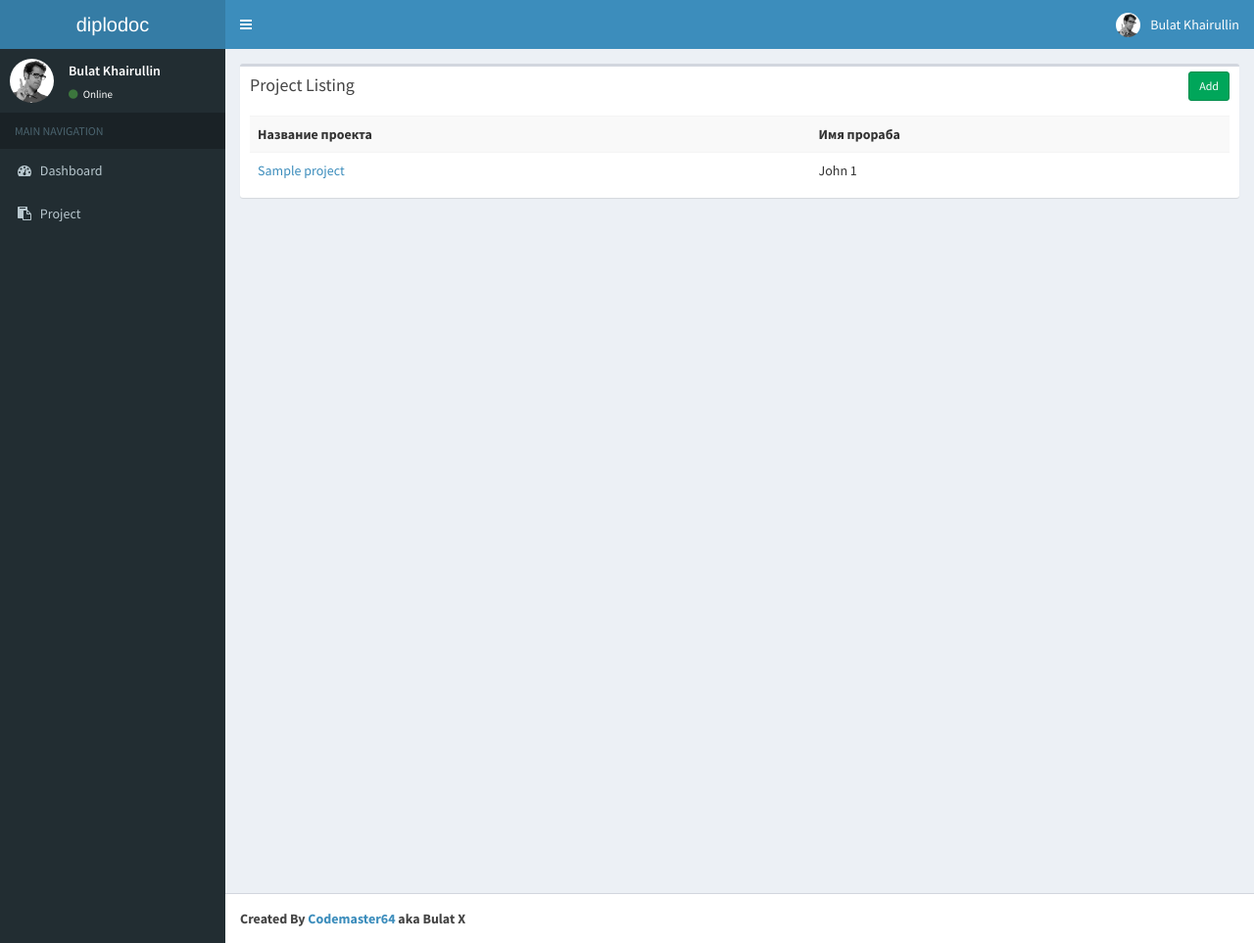
After one commit to Khayrullin/diplodocMain, a CodeIgniter app: page /database/project/get_employers_projects in a window 1280 px wide. The commit adds this page. Shown: the whole page at 98% size. Run offline with CodeIgniter, Linux system fonts and the light colour scheme; tables that the repository leaves empty or names only in its code hold one stand-in row (values such as "Sample post").

Commit message:
Небольшие изменения механики

```diff
--- a/application/controllers/Project.php
+++ b/application/controllers/Project.php
@@ -4,7 +4,8 @@
  * www.crudigniter.com
  */
 
-class Project extends CI_Controller{
+class Project extends CI_Controller
+{
     function __construct()
     {
         parent::__construct();
@@ -18,19 +19,39 @@ class Project extends CI_Controller{
     {
         $data['project'] = $this->Project_model->get_all_project();
 
+        $this->load->model('Manager_model');
+        $data['manager'] = $this->Manager_model->get_all_manager();
+
         $data['_view'] = 'project/index';
-        $this->load->view('layouts/main',$data);
+        $this->load->view('layouts/main', $data);
     }
+
+    function get_employers_projects()
+    {
+        $employer_id = "1";
+        $data['project'] = $this->Project_model->get_employers_projects($employer_id);
+
+        $this->load->model('Manager_model');
+        $data['manager'] = $this->Manager_model->get_all_manager();
+
+
+        $data['_view'] = 'project/employers_projects';
+        $this->load->view('layouts/main', $data);
+    }
+
 
     function get_detail($id)
     {
         $data['project'] = $this->Project_model->get_project($id);
+        $this->load->model('Status_model');
+        $data['status'] = $this->Status_model->get_all_status();
+
 
         $this->load->model('Task_model');
         $data['task'] = $this->Task_model->get_projects_task($id);
 
         $data['_view'] = 'project/detail';
-        $this->load->view('layouts/main',$data);
+        $this->load->view('layouts/main', $data);
     }
 
     /*
@@ -38,8 +59,7 @@ class Project extends CI_Controller{
      */
     function add()
     {
-        if(isset($_POST) && count($_POST) > 0)
-        {
+        if (isset($_POST) && count($_POST) > 0) {
             $params = array(
                 'manager_id' => $this->input->post('manager_id'),
                 'employer_id' => $this->input->post('employer_id'),
@@ -48,9 +68,7 @@ class Project extends CI_Controller{
 
             $project_id = $this->Project_model->add_project($params);
             redirect('project/index');
-        }
-        else
-        {
+        } else {
             $this->load->model('Manager_model');
             $data['all_manager'] = $this->Manager_model->get_all_manager();
 
@@ -58,7 +76,7 @@ class Project extends CI_Controller{
             $data['all_employer'] = $this->Employer_model->get_all_employer();
 
             $data['_view'] = 'project/add';
-            $this->load->view('layouts/main',$data);
+            $this->load->view('layouts/main', $data);
         }
     }
 
@@ -70,21 +88,17 @@ class Project extends CI_Controller{
         // check if the project exists before trying to edit it
         $data['project'] = $this->Project_model->get_project($id);
 
-        if(isset($data['project']['id']))
-        {
-            if(isset($_POST) && count($_POST) > 0)
-            {
+        if (isset($data['project']['id'])) {
+            if (isset($_POST) && count($_POST) > 0) {
                 $params = array(
                     'manager_id' => $this->input->post('manager_id'),
                     'employer_id' => $this->input->post('employer_id'),
                     'name' => $this->input->post('name'),
                 );
 
-                $this->Project_model->update_project($id,$params);
+                $this->Project_model->update_project($id, $params);
                 redirect('project/index');
-            }
-            else
-            {
+            } else {
                 $this->load->model('Manager_model');
                 $data['all_manager'] = $this->Manager_model->get_all_manager();
 
@@ -92,11 +106,11 @@ class Project extends CI_Controller{
                 $data['all_employer'] = $this->Employer_model->get_all_employer();
 
                 $data['_view'] = 'project/edit';
-                $this->load->view('layouts/main',$data);
+                $this->load->view('layouts/main', $data);
             }
+        } else {
+            show_error('The project you are trying to edit does not exist.');
         }
-        else
-            show_error('The project you are trying to edit does not exist.');
     }
 
     /*
@@ -107,13 +121,12 @@ class Project extends CI_Controller{
         $project = $this->Project_model->get_project($id);
 
         // check if the project exists before trying to delete it
-        if(isset($project['id']))
-        {
+        if (isset($project['id'])) {
             $this->Project_model->delete_project($id);
             redirect('project/index');
+        } else {
+            show_error('The project you are trying to delete does not exist.');
         }
-        else
-            show_error('The project you are trying to delete does not exist.');
     }
 
 }
--- a/application/models/Project_model.php
+++ b/application/models/Project_model.php
@@ -17,6 +17,12 @@ class Project_model extends CI_Model
     function get_project($id)
     {
         return $this->db->get_where('project',array('id'=>$id))->row_array();
+    }
+
+    function get_employers_projects($id)
+    {
+        $this->db->where('employer_id',$id);
+        return $this->db->get('project')->result_array();
     }
 
     /*
--- a/application/views/dashboard.php
+++ b/application/views/dashboard.php
@@ -55,6 +55,12 @@
                         </a>
                     </li>
 
+                    <li>
+                        <a href="<?php echo site_url('project/index'); ?>">
+                            <i class="fa fa-clipboard"></i> <span>Project</span>
+                        </a>
+                    </li>
+
 
                 </ul>
             </div>
--- a/application/views/layouts/main.php
+++ b/application/views/layouts/main.php
@@ -100,17 +100,9 @@
                     </a>
                 </li>
                 <li>
-                    <a href="#">
+                    <a href="<?php echo site_url('project/get_employers_projects'); ?>">
                         <i class="fa fa-clipboard"></i> <span>Project</span>
                     </a>
-                    <ul class="treeview-menu">
-                        <li class="active">
-                            <a href="<?php echo site_url('project/add'); ?>"><i class="fa fa-plus"></i> Add</a>
-                        </li>
-                        <li>
-                            <a href="<?php echo site_url('project/index'); ?>"><i class="fa fa-list-ul"></i> Listing</a>
-                        </li>
-                    </ul>
                 </li>
 
             </ul>
--- /dev/null
+++ b/application/views/project/employers_projects.php
@@ -0,0 +1,39 @@
+<div class="row">
+    <div class="col-md-12">
+        <div class="box">
+            <div class="box-header">
+                <h3 class="box-title">Project Listing</h3>
+                <div class="box-tools">
+                    <a href="<?php echo site_url('project/add'); ?>" class="btn btn-success btn-sm">Add</a>
+                </div>
+            </div>
+            <div class="box-body">
+                <table class="table table-striped">
+                    <tr>
+                        <th>Название проекта</th>
+                        <th>Имя прораба</th>
+                    </tr>
+                    <?php foreach ($project as $p) { ?>
+                        <tr>
+                            <td>
+                                <a href="<?php echo site_url('project/get_detail/' . $p['id']); ?>">
+                                    <?php echo $p['name']; ?></a>
+                            </td>
+                            <td><?php
+                                foreach ($manager as $m) {
+                                    if ($p['manager_id'] == $m['id']) {
+                                        //TODO Нормальный вывод имени юзера
+                                        echo 'John ' . $m['id'];
+                                    }
+                                }
+                                ?>
+
+                            </td>
+                        </tr>
+                    <?php } ?>
+                </table>
+
+            </div>
+        </div>
+    </div>
+</div>
--- a/application/views/report/index.php
+++ b/application/views/report/index.php
@@ -30,7 +30,8 @@
 						<td><?php echo $r['sendtime']; ?></td>
 						<td>
                             <a href="<?php echo site_url('report/edit/'.$r['id']); ?>" class="btn btn-info btn-xs"><span class="fa fa-pencil"></span> Edit</a>
-                            <a href="<?php echo site_url('report/remove/'.$r['id']); ?>" class="btn btn-danger btn-xs"><span class="fa fa-trash"></span> Delete</a>
+                            <a href="<?php echo site_url('report/remove/' . $r['id']); ?>"
+                               class="btn btn-danger btn-xs"><span class="fa fa-trash"></span> Delete</a>
                         </td>
                     </tr>
                     <?php } ?>
```
Also changed, not shown: application/controllers/Task.php (+23 -32 lines), application/views/project/detail.php (+8 -7 lines), application/views/task/detail.php (+6 -6 lines), application/views/task/edit.php (+24 -12 lines). Lines whose indentation alone changed are shown as unchanged.
